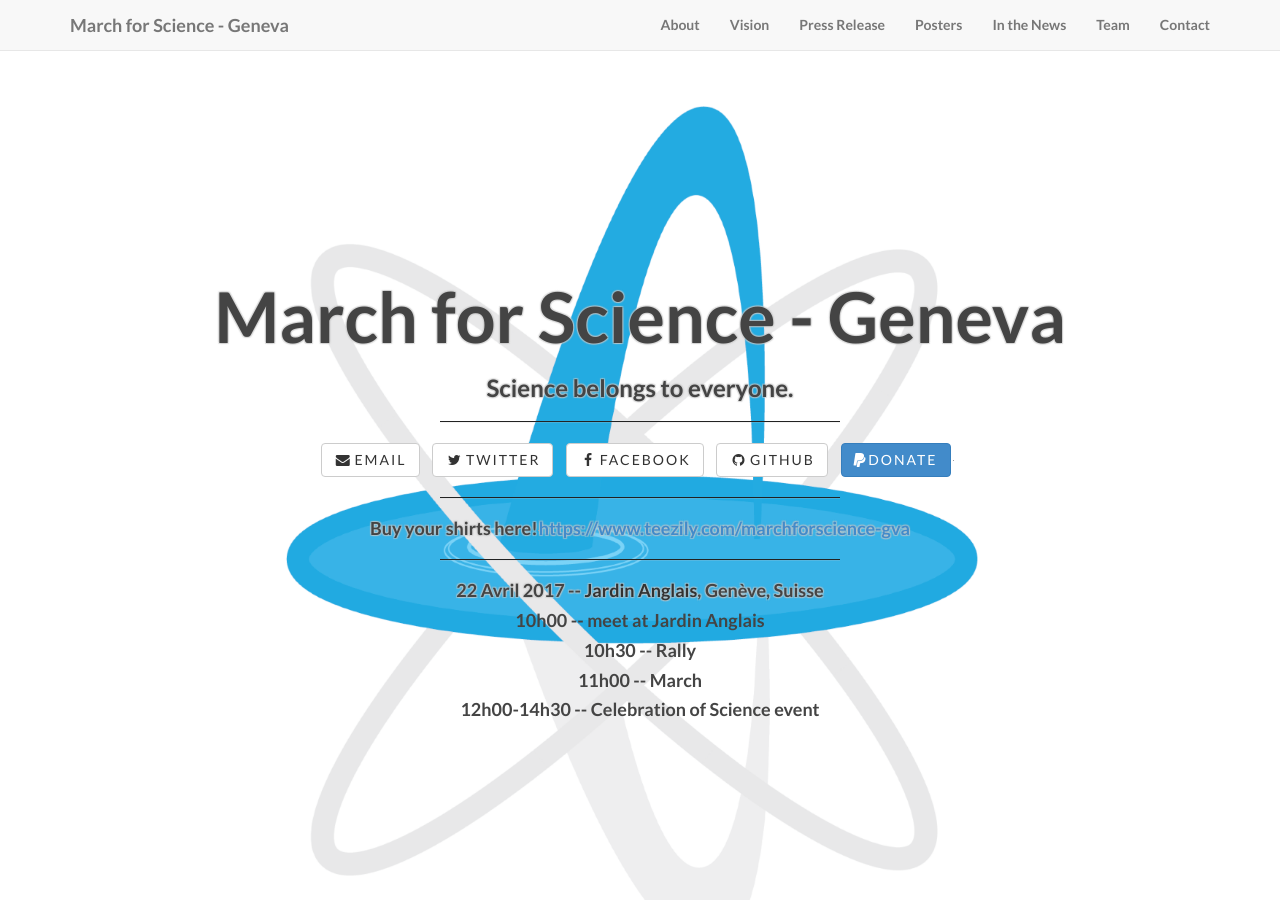
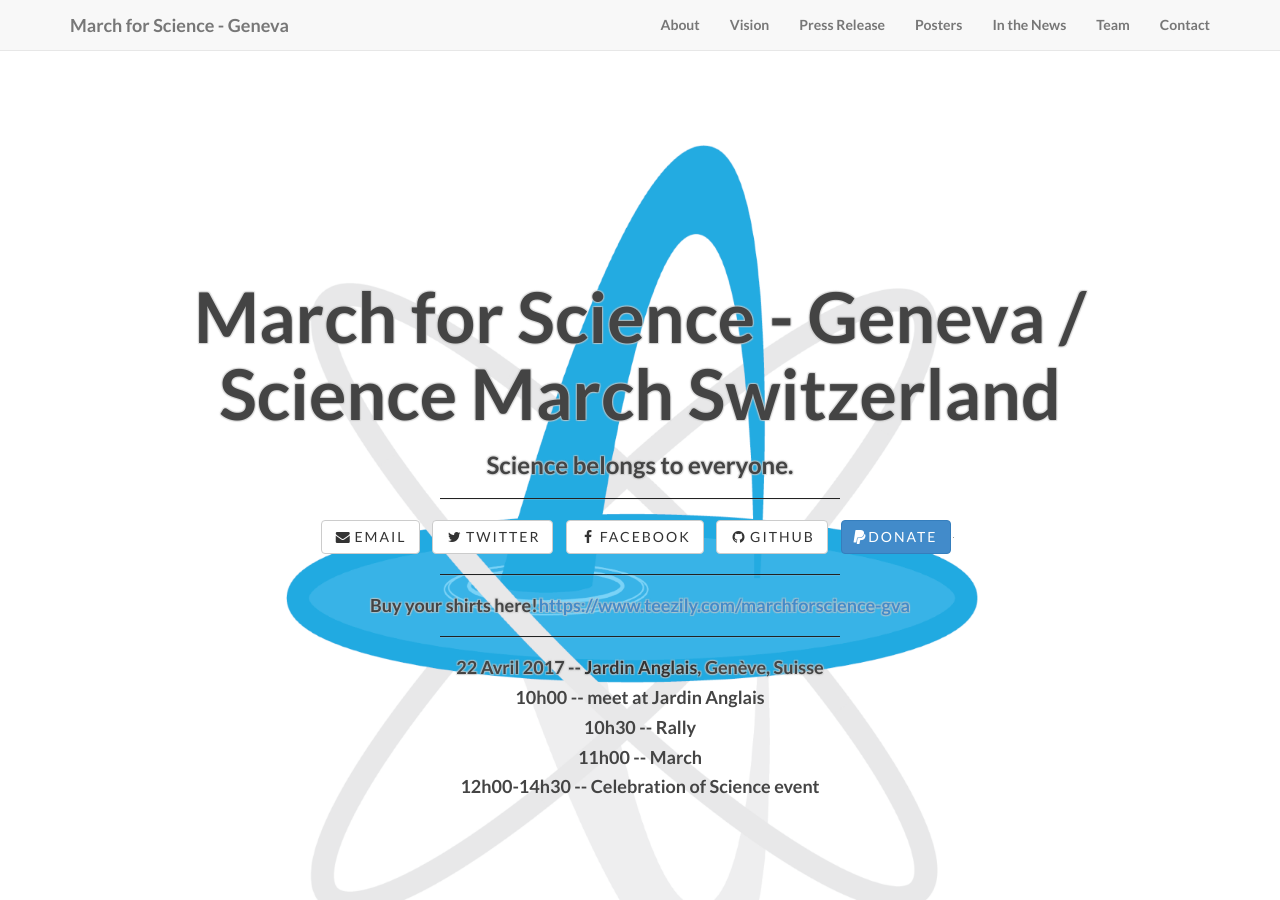
Before and after one commit to marchforsciencegeneva/marchforsciencegeneva.github.io, a Jekyll site: the page built from index.html, in a window 1280 px wide and 900 px high. Built offline with Jekyll 4.4.1, drawn with Linux system fonts in a browser that asks for light colours; grey boxes are pictures that could not be loaded.

Commit message:
Update index.html

```diff
--- a/index.html
+++ b/index.html
@@ -1,6 +1,6 @@
 ---
 layout: default
-title: March for Science - Geneva
+title: March for Science - Geneva / Science March Switzerland
 subTitle: Science belongs to everyone.
 landing: true
 ---
```
